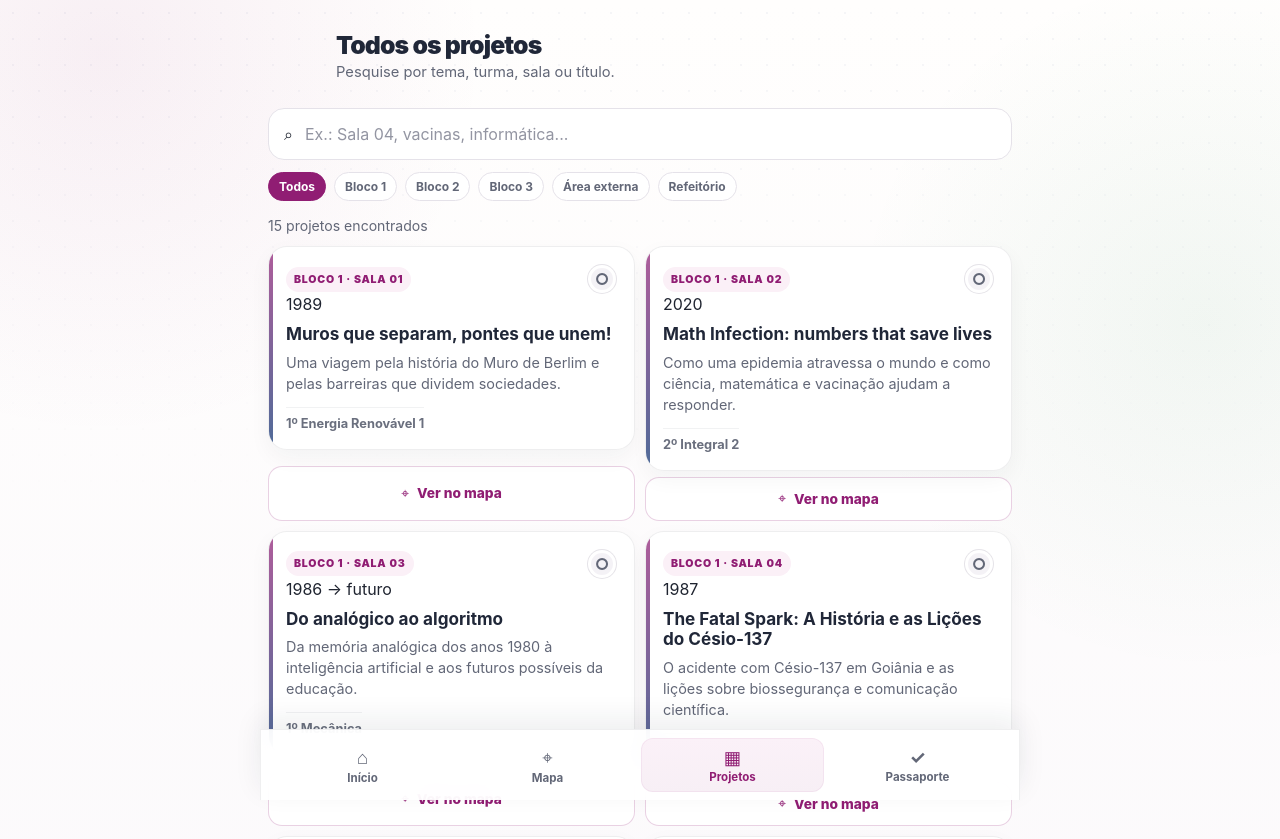
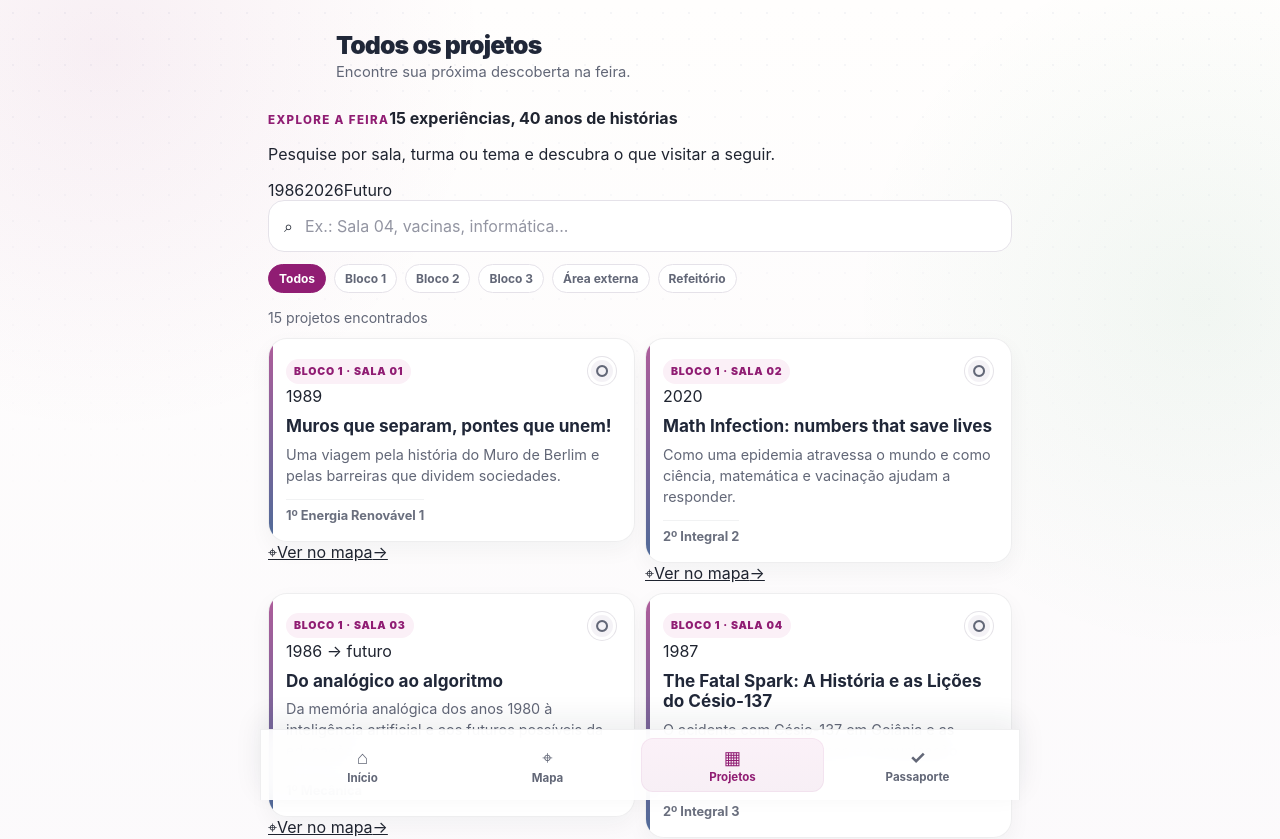
Before and after one commit to christianhpo-star/feira-40-anos-maria-luiza, a React (Vite) app: page /projetos in a window 1280 px wide. Shown: the top 839 px of the page. Built offline with nearby package versions, Linux system fonts and the light colour scheme.

Commit message:
ui: transforma página de projetos em vitrine da feira

```diff
--- a/src/pages/ProjectsPage.tsx
+++ b/src/pages/ProjectsPage.tsx
@@ -1,5 +1,4 @@
 import { useMemo, useState } from 'react'
-import { Link } from 'react-router-dom'
 import { PageHeader } from '../components/PageHeader'
 import { ProjectCard } from '../components/ProjectCard'
 import { useProgress } from '../context/ProgressContext'
@@ -30,8 +29,20 @@ export function ProjectsPage() {
 
   return (
     <main id="conteudo" className="page">
-      <PageHeader title="Todos os projetos" subtitle="Pesquise por tema, turma, sala ou título." />
-      <label className="search-box">
+      <PageHeader title="Todos os projetos" subtitle="Encontre sua próxima descoberta na feira." />
+
+      <section className="projects-showcase" aria-label="Apresentação dos projetos">
+        <div>
+          <span className="eyebrow">Explore a feira</span>
+          <strong>15 experiências, 40 anos de histórias</strong>
+          <p>Pesquise por sala, turma ou tema e descubra o que visitar a seguir.</p>
+        </div>
+        <div className="projects-showcase__timeline" aria-label="1986 a 2026 e futuro">
+          <span>1986</span><i aria-hidden="true" /><span>2026</span><i aria-hidden="true" /><span>Futuro</span>
+        </div>
+      </section>
+
+      <label className="search-box projects-search">
         <span aria-hidden="true">⌕</span>
         <span className="sr-only">Pesquisar projetos</span>
         <input value={query} onChange={(e) => setQuery(e.target.value)} placeholder="Ex.: Sala 04, vacinas, informática..." autoComplete="off" />
@@ -42,14 +53,14 @@ export function ProjectsPage() {
         ))}
       </div>
       <p className="results-count" aria-live="polite">{filtered.length} {filtered.length === 1 ? 'projeto encontrado' : 'projetos encontrados'}</p>
-      <section className="project-list">
+      <section className="project-list project-list--showcase">
         {filtered.length > 0 ? filtered.map((project) => (
-          <div className="project-result" key={project.id}>
-            <ProjectCard project={project} visited={visited.includes(project.id)} />
-            <Link className="project-map-link" to={`/mapa?destino=${project.locationIds[0]}`} aria-label={`Ver ${project.roomLabel} no mapa`}>
-              <span aria-hidden="true">⌖</span> Ver no mapa
-            </Link>
-          </div>
+          <ProjectCard
+            key={project.id}
+            project={project}
+            visited={visited.includes(project.id)}
+            showMapAction
+          />
         )) : (
           <div className="empty-state" role="status">
             <strong>Nenhum projeto encontrado.</strong>
```
